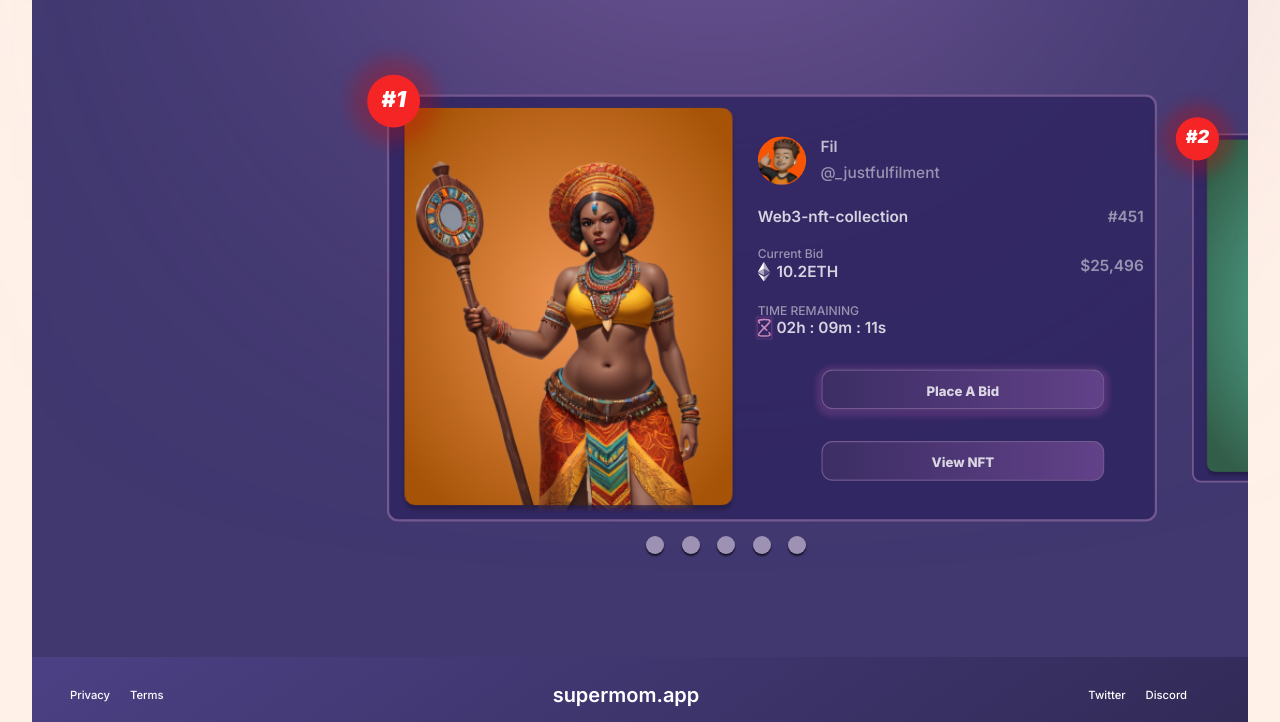
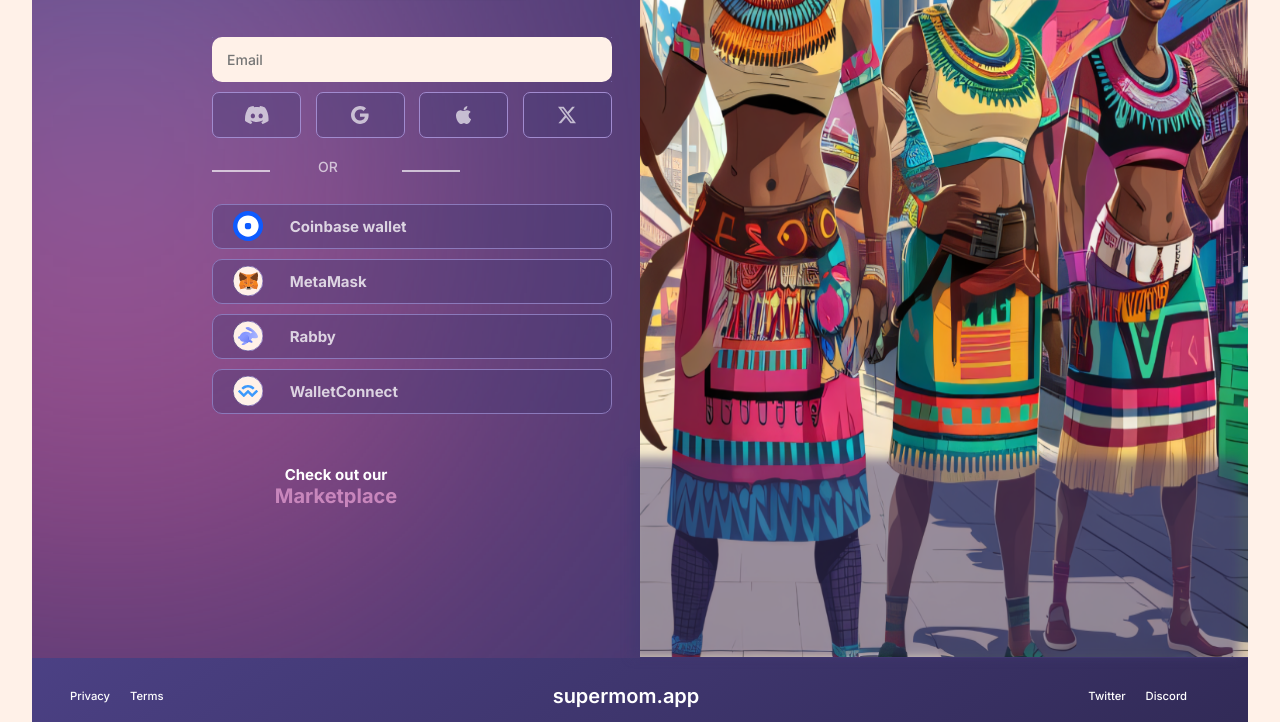
Before and after one commit to Boluwatife2024/supermom, a plain HTML site: page index.html in a window 1280 px wide. Shown: the part 349-1071 px from the top of the page. Drawn offline with Linux system fonts and the light colour scheme.

Commit message:
third commit

```diff
--- a/index.html
+++ b/index.html
@@ -258,7 +258,7 @@
       </div>
     </nav>
 
-    <div class="container hidden">
+    <div class="container">
       <div class="welcome--box">
         <div class="gradient--effect"></div>
         <h1 class="main--header">Welcome!</h1>
@@ -634,7 +634,7 @@
     </div>
 
     <!-- /*Products Page*/ -->
-    <div class="products--page--container">
+    <div class="products--page--container hidden">
       <div class="product--gradient--effect"></div>
       <h1 class="product--header">
         <svg
```
